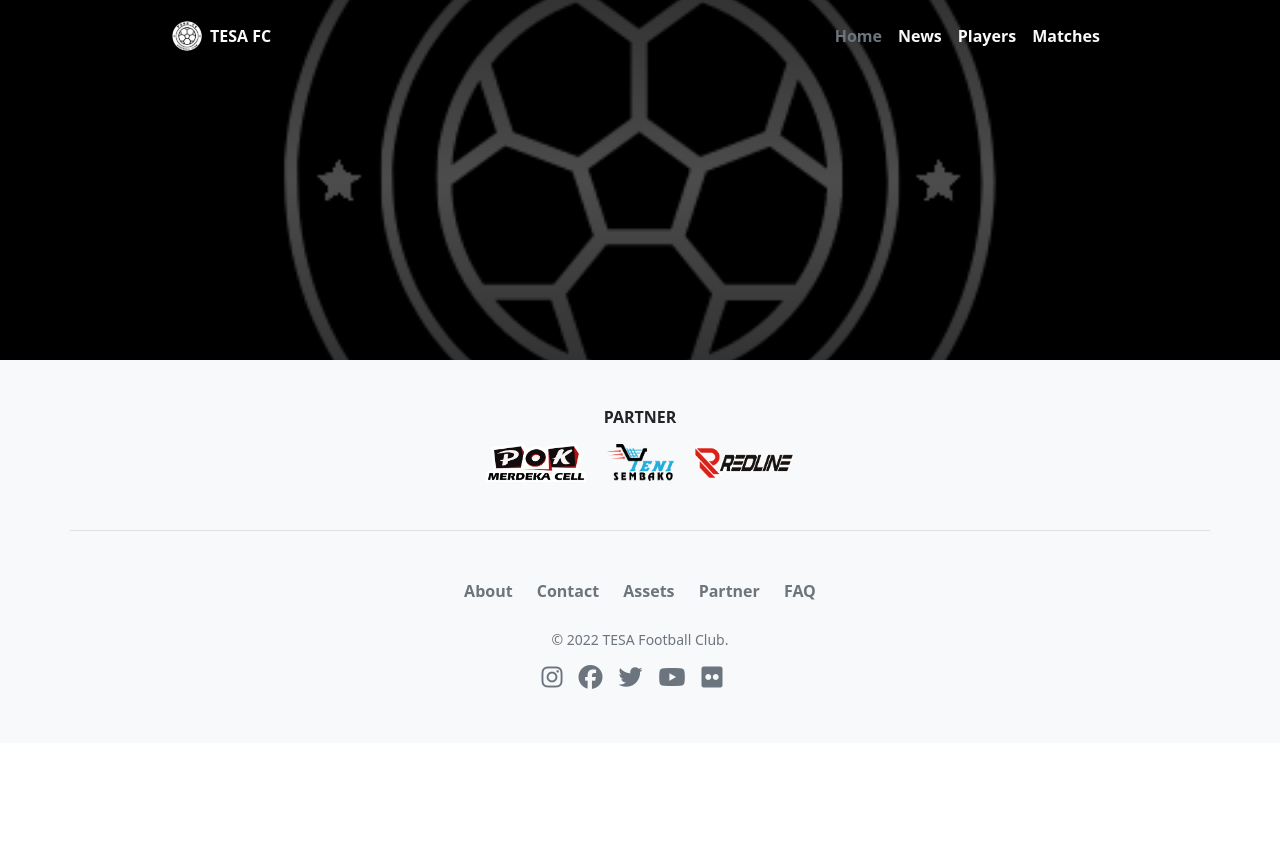
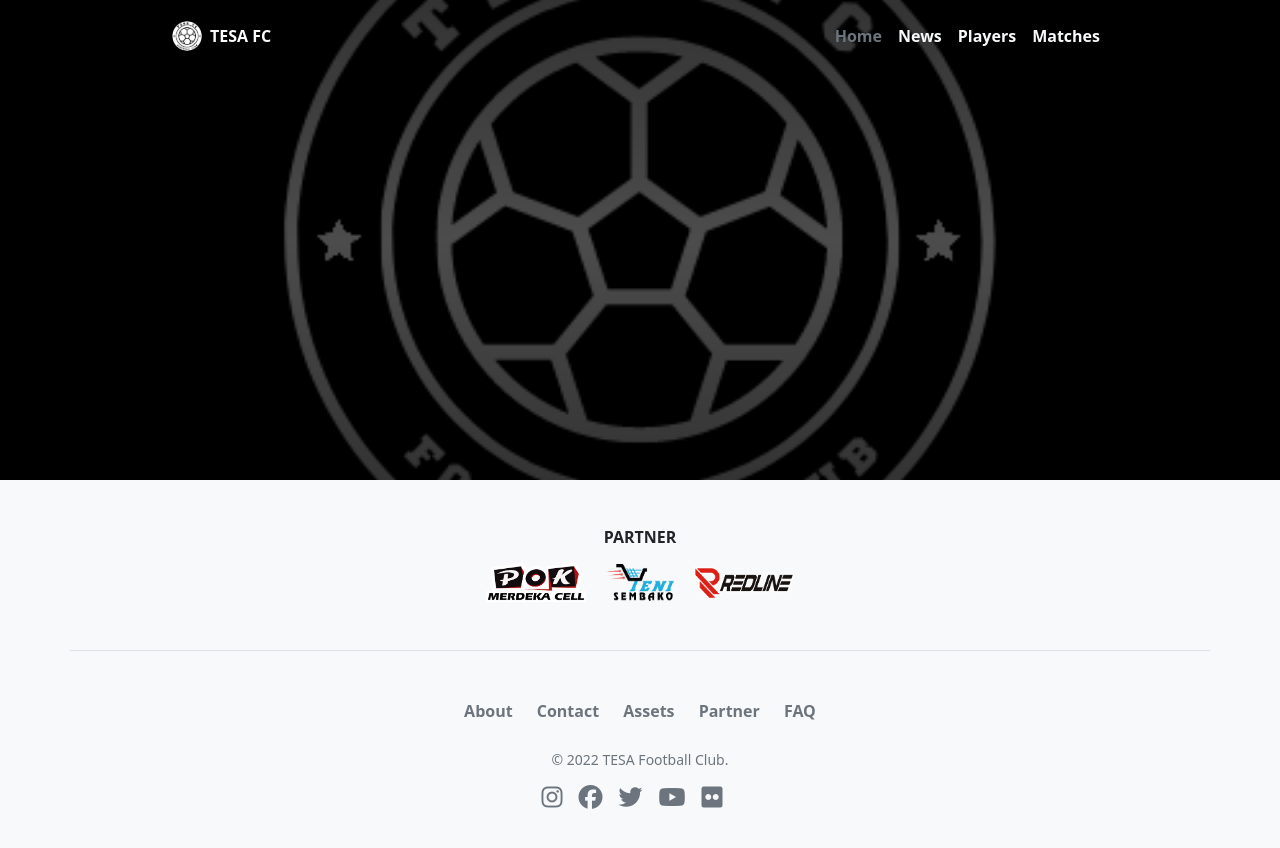
Before and after one commit to tesafc/www2, a Jekyll site: the page built from index.html, in a window 1280 px wide. Shown: the top 848 px of the page. Built offline with Jekyll 4.4.1, drawn with Linux system fonts in a browser that asks for light colours; nearby versions of some CDN libraries.

Commit message:
Update header-image.html

```diff
--- a/_includes/header-image.html
+++ b/_includes/header-image.html
@@ -1,4 +1,4 @@
-<header class="text-white bg-dark" style="min-height: 360px; background-image: linear-gradient(rgba(0, 0, 0, 0.8), rgba(0, 0, 0, 0.7), rgba(0, 0, 0, 0.8)), url('{{ page.image }}'); background-size: cover; background-position: center; background-repeat: no-repeat; width: 100%; height: auto;">
+<header class="text-white bg-dark" style="min-height: 480px; background-image: linear-gradient(rgba(0, 0, 0, 0.8), rgba(0, 0, 0, 0.7), rgba(0, 0, 0, 0.8)), url('{{ page.image }}'); background-size: cover; background-position: center; background-repeat: no-repeat; width: 100%; height: auto;">
   <div>
     <div class="container py-3">
       <div class="d-flex flex-wrap align-items-center justify-content-center justify-content-md-between">
```
